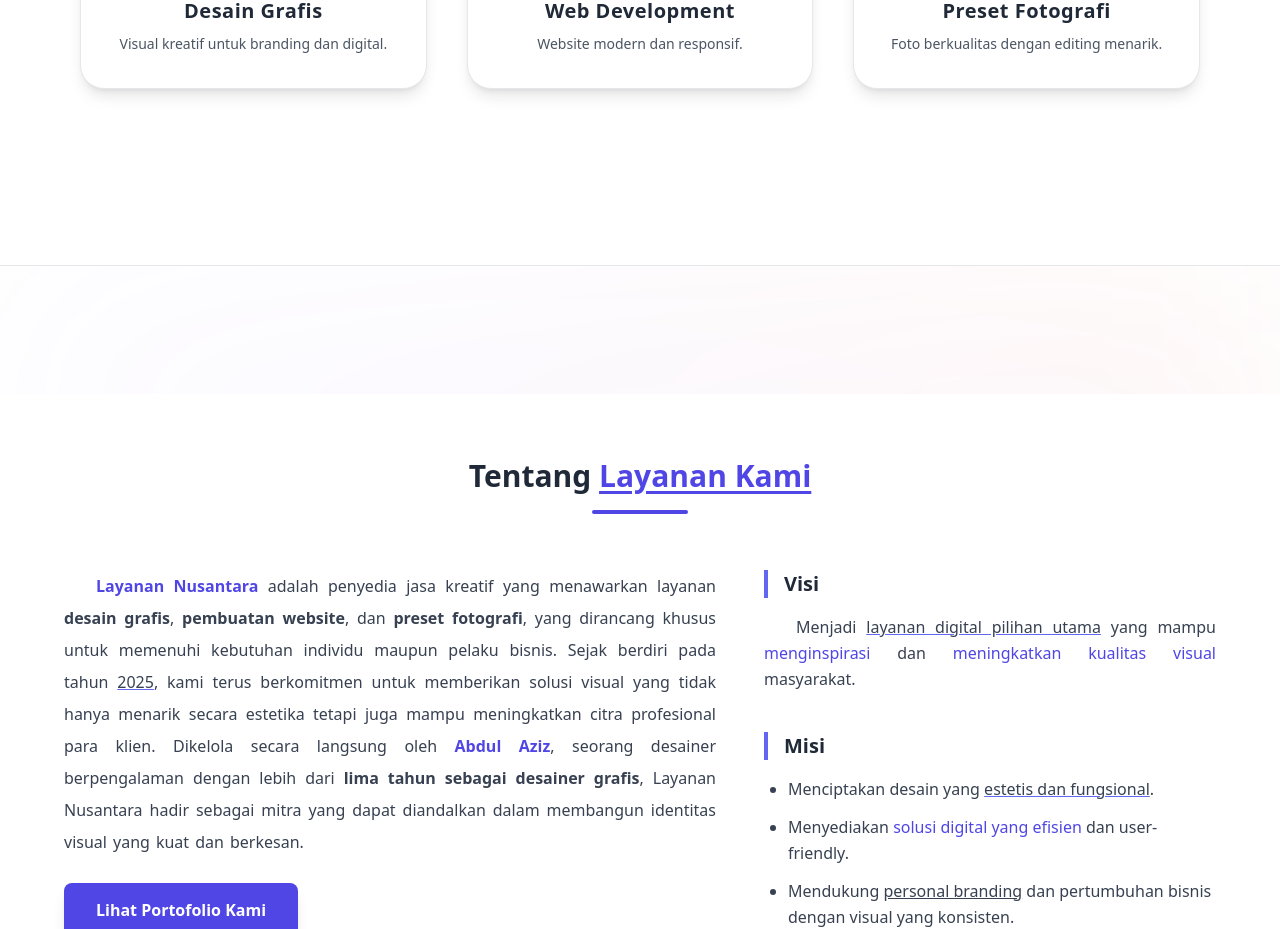
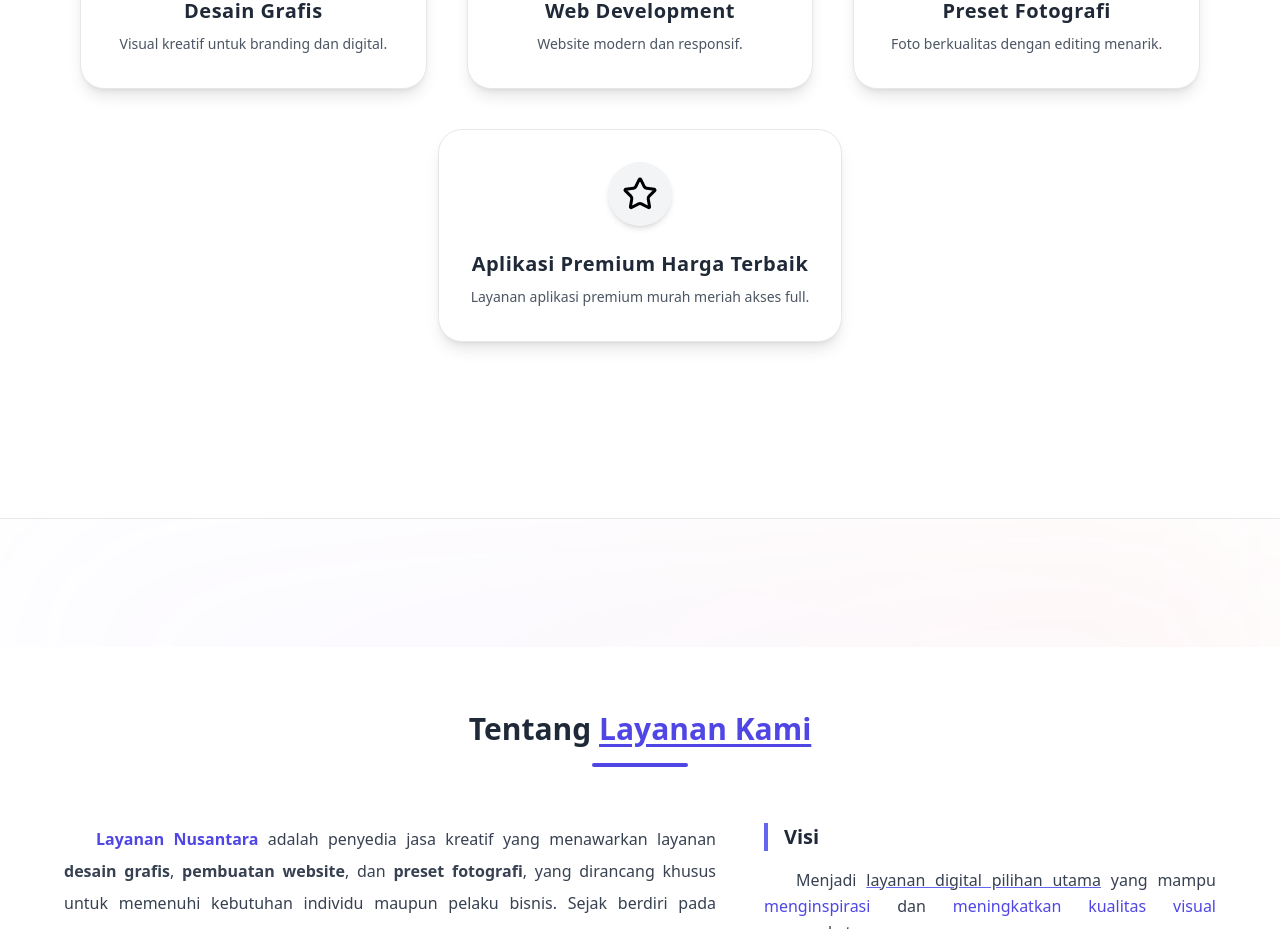
Before and after one commit to abdulaziz817/layanan, a Next.js app: page / in a window 1280 px wide. Shown: the part 1160-2089 px from the top of the page. Built offline with nearby package versions, Linux system fonts and the light colour scheme.

Commit message:
update kotak promosi

```diff
--- a/components/ui/LogoGrid/index.jsx
+++ b/components/ui/LogoGrid/index.jsx
@@ -1,7 +1,7 @@
 'use client'
 
 import { motion } from 'framer-motion'
-import { Brush, Code, Camera } from 'lucide-react'
+import { Brush, Code, Camera, Star } from 'lucide-react'
 
 const layanan = [
   {
@@ -18,6 +18,13 @@ const layanan = [
     icon: Camera,
     title: "Preset Fotografi",
     desc: "Foto berkualitas dengan editing menarik.",
+  },
+
+  // ➕ ITEM BARU DITAMBAHKAN DI SINI
+  {
+    icon: Star,
+    title: "Aplikasi Premium Harga Terbaik",
+    desc: "Layanan aplikasi premium murah meriah akses full.",
   },
 ]
 
@@ -60,12 +67,15 @@ const IconGrid = () => {
         className="grid grid-cols-1 md:grid-cols-3 gap-10"
       >
         {layanan.map((item, index) => (
-          <motion.div
-            key={index}
-            variants={cardVariants}
-            whileHover={{ scale: 1.03 }}
-            className="group relative bg-white border border-gray-200 rounded-3xl p-8 text-center transition-all duration-700 ease-in-out shadow-lg hover:shadow-[0_10px_40px_rgba(99,102,241,0.5)]"
-          >
+   <motion.div
+  key={index}
+  variants={cardVariants}
+  whileHover={{ scale: 1.03 }}
+  className={`group relative bg-white border border-gray-200 rounded-3xl p-8 text-center transition-all duration-700 ease-in-out shadow-lg hover:shadow-[0_10px_40px_rgba(99,102,241,0.5)]
+    ${index === 3 ? "md:col-span-3 md:max-w-md mx-auto" : ""}
+  `}
+>
+
             <div className="flex justify-center mb-6">
               <div className="w-16 h-16 flex items-center justify-center rounded-full bg-gray-100 transition-colors duration-500 shadow-md">
                 <item.icon className="w-9 h-9 text-black" />
--- a/pages/order.jsx
+++ b/pages/order.jsx
@@ -391,9 +391,9 @@ export default function OrderForm() {
   value={selectedSubService}
   onChange={(e) => setSelectedSubService(e.target.value)}
   className="
-      mt-2 w-full border rounded-xl p-3 text-sm
+    mt-2 w-full border border-gray-300 rounded-lg p-3
     focus:outline-none focus:ring-2 focus:ring-indigo-600
-      bg-white shadow-sm transition-all duration-200
+    bg-white shadow-sm text-sm
   "
 >
                       <option value="" className="text-gray-400 italic">
@@ -479,8 +479,11 @@ export default function OrderForm() {
                     <label className="font-semibold text-gray-700">Pilih Durasi</label>
 
                    <select
-                      className="w-full p-3 border rounded-xl mt-2 bg-white shadow-sm
-                 focus:ring-2 focus:ring-blue-500 transition-all"
+  className="
+    w-full mt-2 p-3 border border-gray-300 rounded-lg
+    bg-white shadow-sm text-sm
+    focus:outline-none focus:ring-2 focus:ring-indigo-600
+  "
                       value={duration}
                       onChange={(e) => {
                         const dur = e.target.value;
```
Lines whose indentation alone changed are shown as unchanged.
